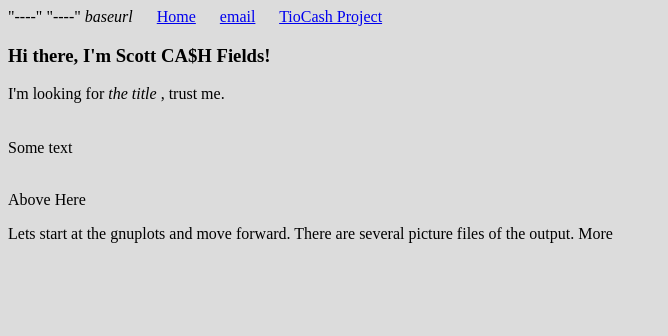
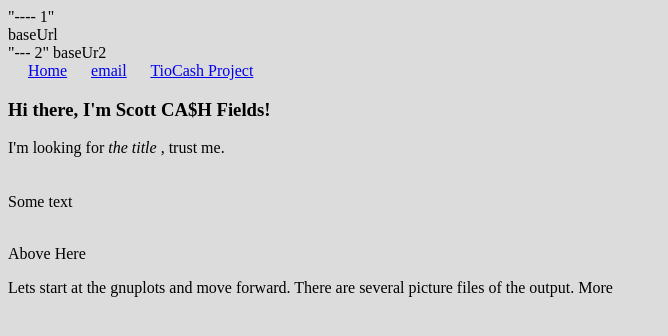
Before and after one commit to cashfields/findtitle, a Jekyll site: the page built from index.html, in a window 1280 px wide. Shown: the top 336 px of the page, without its empty margins (0-668 px from the left). Built offline with Jekyll 4.4.1, drawn with Linux system fonts in a browser that asks for light colours.

Commit message:
Update default.html

```diff
--- a/_layouts/default.html
+++ b/_layouts/default.html
@@ -6,25 +6,32 @@
                        <link rel="stylesheet" type="text/css" href="https://cashfields.github.io/findtitle/css/main.css">
 
 
+	<script>
+		var baseUrl = getUrl .protocol + "//" + getUrl.host + "/" + getUrl.pathname.split('/')[1];
+		var baseurl2 = window.location.origin
+	</script>
 
-<script src="scripts/gettitle.js" defer> </script>
 
 
          </head>
 
 <!-- <body> -->
 
-<body onload="myFunction()">
+<body>
 
 
-	<script>
-		var baseUrl = getUrl .protocol + "//" + getUrl.host + "/" + getUrl.pathname.split('/')[1];
-	</script>
 
-"----"
-<span id="myx"></span>
-"----"
-<var>baseurl</var>
+	"---- 1"
+	<br>
+	baseUrl
+	<br>
+	"--- 2"
+	baseUr2
+	<br>
+
+
+
+
 
 
 			&nbsp;&nbsp;&nbsp;&nbsp;
```
